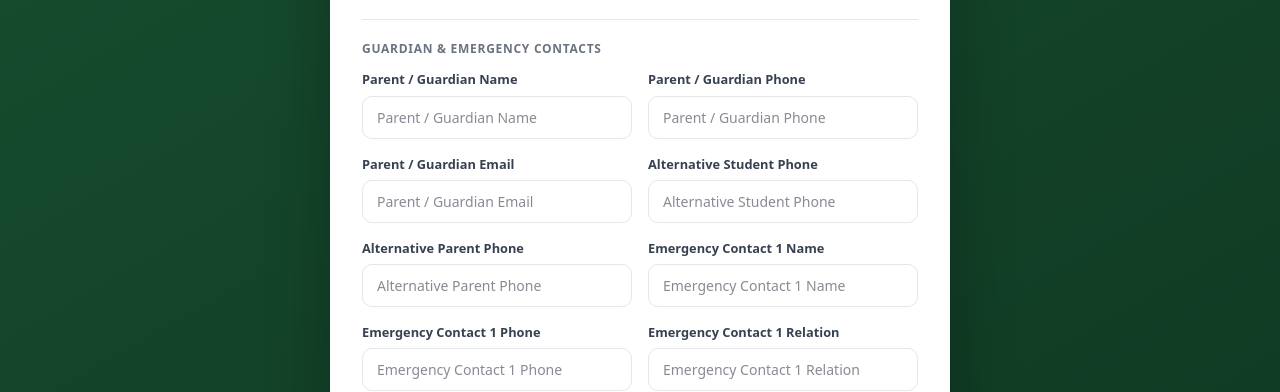
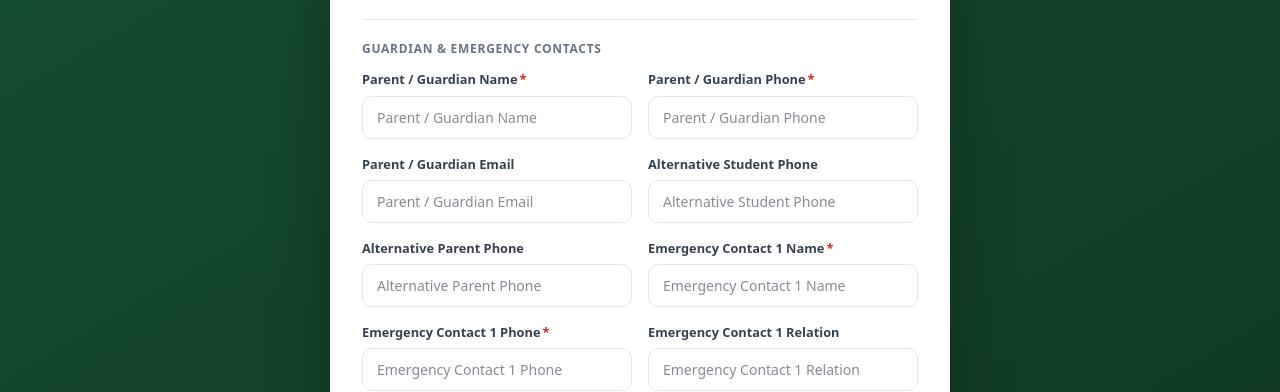
Before and after one commit to WickedPLOT/school-management-dashboard, a Next.js app in the folder frontend/: page /register in a window 1280 px wide. Shown: the part 1200-1592 px from the top of the page. Built offline with nearby package versions, Linux system fonts and the light colour scheme; no server answers.

Commit message:
update: show red asterisk on required parent/guardian fields

```diff
--- a/frontend/app/register/RegisterForm.tsx
+++ b/frontend/app/register/RegisterForm.tsx
@@ -19,13 +19,13 @@ const PERSONAL_FIELDS = [
 
 
 const CONTACT_FIELDS = [
-  { name: 'parent_name', label: 'Parent / Guardian Name', type: 'text', required: false },
-  { name: 'parent_phone', label: 'Parent / Guardian Phone', type: 'text', required: false },
+  { name: 'parent_name', label: 'Parent / Guardian Name', type: 'text', required: true },
+  { name: 'parent_phone', label: 'Parent / Guardian Phone', type: 'text', required: true },
   { name: 'parent_email', label: 'Parent / Guardian Email', type: 'email', required: false },
   { name: 'alt_student_phone', label: 'Alternative Student Phone', type: 'text', required: false },
   { name: 'alt_parent_phone', label: 'Alternative Parent Phone', type: 'text', required: false },
-  { name: 'emergency_contact_1_name', label: 'Emergency Contact 1 Name', type: 'text', required: false },
-  { name: 'emergency_contact_1_phone', label: 'Emergency Contact 1 Phone', type: 'text', required: false },
+  { name: 'emergency_contact_1_name', label: 'Emergency Contact 1 Name', type: 'text', required: true },
+  { name: 'emergency_contact_1_phone', label: 'Emergency Contact 1 Phone', type: 'text', required: true },
   { name: 'emergency_contact_1_relation', label: 'Emergency Contact 1 Relation', type: 'text', required: false },
   { name: 'emergency_contact_2_name', label: 'Emergency Contact 2 Name', type: 'text', required: false },
   { name: 'emergency_contact_2_phone', label: 'Emergency Contact 2 Phone', type: 'text', required: false },
```
